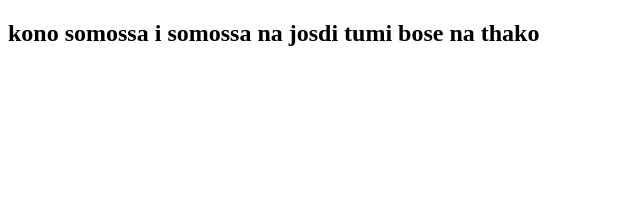
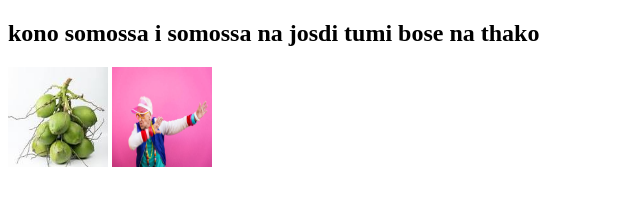
Before and after one commit to sabbir749/problem-will-never-last, a plain HTML site: page Index.html in a window 1280 px wide. Shown: the whole page, without its empty margins (0-640 px from the left). Drawn offline with Linux system fonts and the light colour scheme.

Commit message:
added pictures

```diff
--- a/Index.html
+++ b/Index.html
@@ -4,10 +4,19 @@
     <meta charset="UTF-8">
     <meta name="viewport" content="width=device-width, initial-scale=1.0">
     <title>problem will never last</title>
+    <style>
+        img{
+            width: 100px;
+            height: 100px;
+        }
+    </style>
 </head>
 <body>
 
     <h2>kono somossa i somossa na josdi tumi bose na thako</h2>
+    <img src="images/coconut.jpg" alt="">
+    <img src="images/grandma.jpg" alt="">
+
 
 </body>
 </html>
```
Also changed, not shown: images/coconut.jpg (added), images/grandma.jpg (added), images/house icon.png (added).
